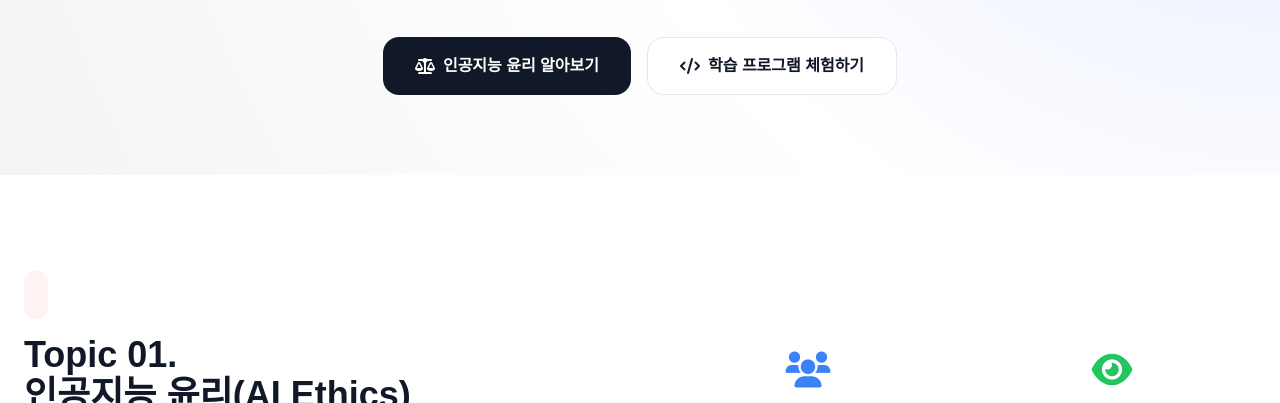
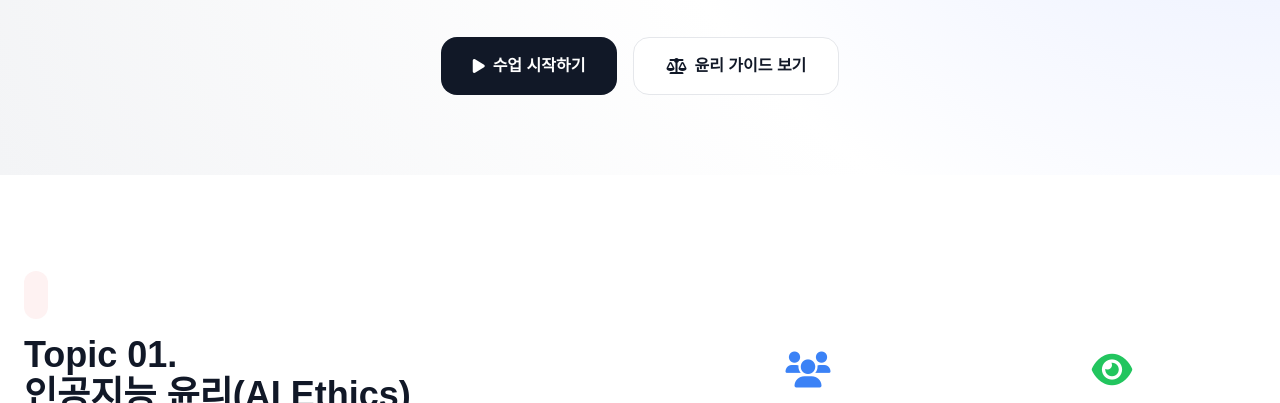
Before and after one commit to dusdl8742-bit/edu2026, a plain HTML site: page index.html in a window 1280 px wide. Shown: the part 399-802 px from the top of the page. Drawn offline with nearby package versions, Linux system fonts and the light colour scheme; some icons are missing; a web font is replaced by a local one.

Commit message:
인공지능 윤리 연결

```diff
--- a/index.html
+++ b/index.html
@@ -81,9 +81,9 @@
                     <i id="theme-toggle-dark-icon" class="hidden fas fa-moon"></i>
                     <i id="theme-toggle-light-icon" class="hidden fas fa-sun"></i>
                 </button>
-                <button class="bg-blue-600 text-white px-5 py-2 rounded-full font-bold hover:bg-blue-700 transition-all shadow-md">
+                <a href="./01/index.html" class="bg-blue-600 text-white px-5 py-2 rounded-full font-bold hover:bg-blue-700 transition-all shadow-md">
                     수업 시작
-                </button>
+                </a>
             </div>
         </div>
     </nav>
@@ -101,11 +101,11 @@
                 올바른 활용법을 함께 탐구해 봅시다.
             </p>
             <div class="flex flex-col md:flex-row justify-center space-y-4 md:space-y-0 md:space-x-4">
-                <a href="#ethics" class="bg-gray-900 dark:bg-blue-600 text-white px-8 py-4 rounded-2xl font-bold hover:bg-gray-800 dark:hover:bg-blue-700 transition-all flex items-center justify-center">
-                    <i class="fas fa-scale-balanced mr-2"></i> 인공지능 윤리 알아보기
+                <a href="./01/index.html" class="bg-gray-900 dark:bg-blue-600 text-white px-8 py-4 rounded-2xl font-bold hover:bg-gray-800 dark:hover:bg-blue-700 transition-all flex items-center justify-center">
+                    <i class="fas fa-play mr-2"></i> 수업 시작하기
                 </a>
-                <a href="#learning" class="bg-white dark:bg-gray-800 text-gray-900 dark:text-white border border-gray-200 dark:border-gray-700 px-8 py-4 rounded-2xl font-bold hover:border-blue-300 transition-all flex items-center justify-center">
-                    <i class="fas fa-code mr-2"></i> 학습 프로그램 체험하기
+                <a href="#ethics" class="bg-white dark:bg-gray-800 text-gray-900 dark:text-white border border-gray-200 dark:border-gray-700 px-8 py-4 rounded-2xl font-bold hover:border-blue-300 transition-all flex items-center justify-center">
+                    <i class="fas fa-scale-balanced mr-2"></i> 윤리 가이드 보기
                 </a>
             </div>
         </div>
```
